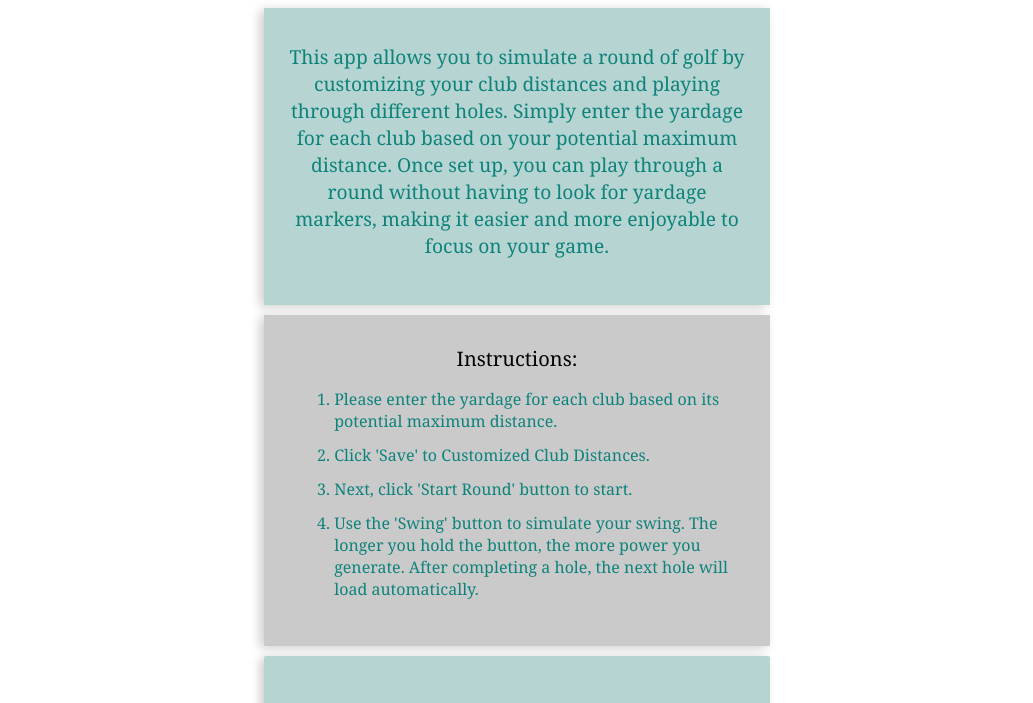
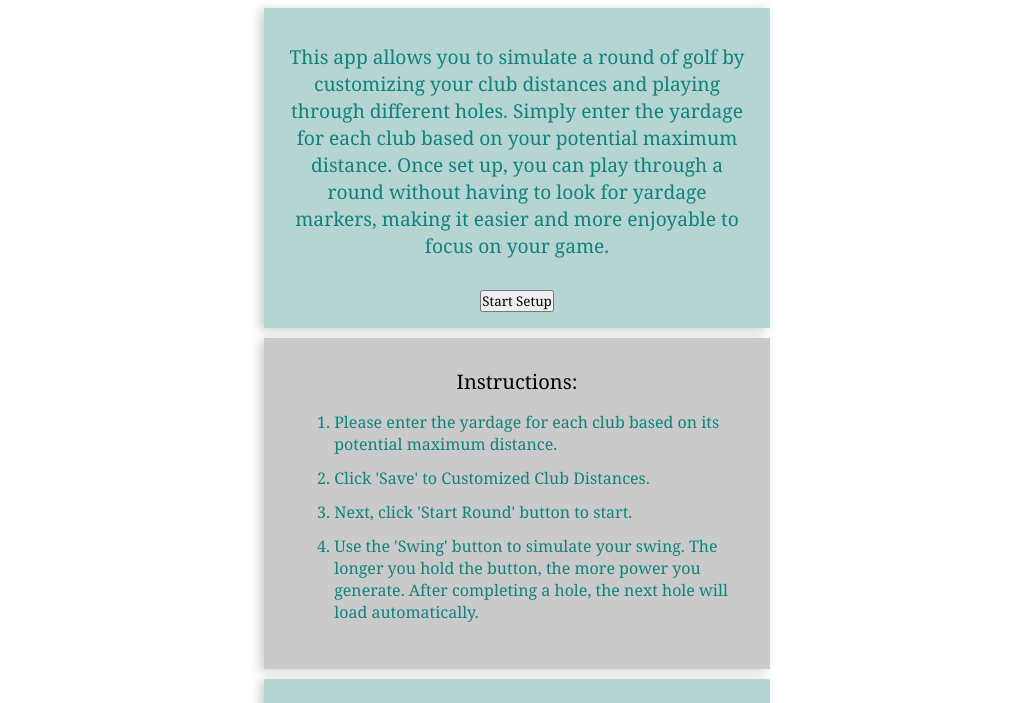
Before and after one commit to FernandoDLT/Golf-sim, a plain HTML site: page public/index.html in a window 1280 px wide. Shown: the part 95-798 px from the top of the page, without its empty margins (123-1156 px from the left). Drawn offline with Linux system fonts and the light colour scheme.

Commit message:
Added startSetUpdBtn at 27 in HTML

```diff
--- a/public/index.html
+++ b/public/index.html
@@ -24,6 +24,7 @@
             through a round without having to look for yardage markers, making it easier and more enjoyable to focus on your
             game.
          </p>
+         <button id="startSetupBtn">Start Setup</button>
       </div>
    </header>
 
```
